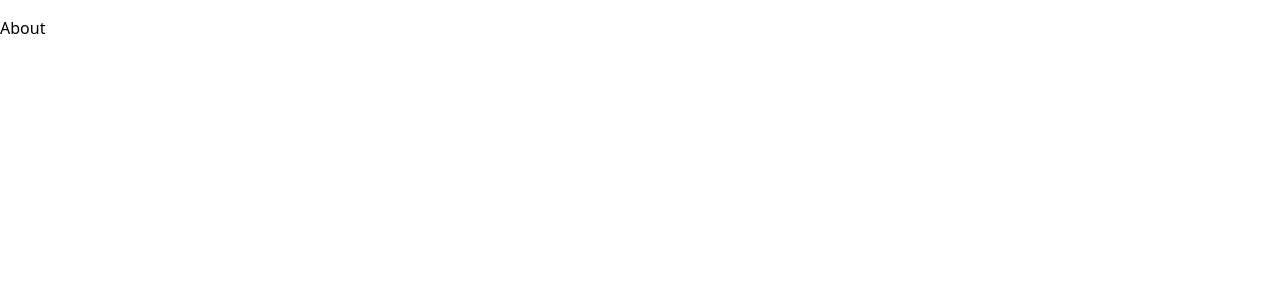
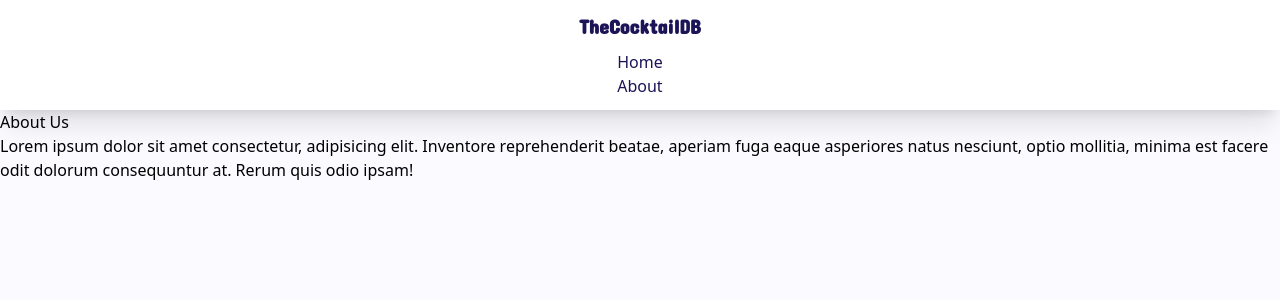
Before and after one commit to CDDR1/cocktails-app, a React (Create React App) app: page /About in a window 1280 px wide. Shown: the top 300 px of the page. Built offline with nearby package versions, Linux system fonts and the light colour scheme.

Commit message:
Finished styling Navbar component

```diff
--- a/public/index.html
+++ b/public/index.html
@@ -11,6 +11,10 @@
     />
     <link rel="apple-touch-icon" href="%PUBLIC_URL%/logo192.png" />
     <link rel="manifest" href="%PUBLIC_URL%/manifest.json" />
+    <link rel="preconnect" href="https://fonts.googleapis.com">
+<link rel="preconnect" href="https://fonts.gstatic.com" crossorigin>
+<!-- GOOGLE FONTS -->
+<link href="https://fonts.googleapis.com/css2?family=Concert+One&display=swap" rel="stylesheet">
     <title>Cocktails DB</title>
   </head>
   <body>
--- a/src/App.js
+++ b/src/App.js
@@ -4,7 +4,7 @@ import About from "./routes/About";
 
 function App() {
     return (
-        <div className="App">
+        <div className="App bg-ghost-white min-h-screen">
             <Routes>
                 <Route path="/" element={<Home />} exact />
                 <Route path="/About" element={<About />} exact />
--- a/src/components/Home.jsx
+++ b/src/components/Home.jsx
@@ -8,8 +8,10 @@ const Home = () => {
     return (
         <>
             <Navbar />
-            <Searchbar />
-            <CocktailList />
+            <div className='px-4 pt-8'>
+                <Searchbar />
+                <CocktailList />
+            </div>
         </>
     );
 }
--- a/src/components/Navbar.jsx
+++ b/src/components/Navbar.jsx
@@ -4,10 +4,10 @@ import { Outlet, Link } from "react-router-dom";
 const Navbar = () => {
     return (
         <>
-            <nav>
-                <span>TheCocktailDB</span>
-                <ul>
-                    <li><Link to='/Home'>Home</Link></li>
+            <nav className='p-3 bg-white shadow-xl text-primary flex flex-col items-center gap-2.5'>
+                <strong className='text-xl font-title font-semibold'>The<span className='text-primary'>Cocktail</span>DB</strong>
+                <ul className='font-medium'>
+                    <li><Link to='/'>Home</Link></li>
                     <li><Link to='/About'>About</Link></li>
                 </ul>
             </nav>
--- a/src/routes/About.jsx
+++ b/src/routes/About.jsx
@@ -1,7 +1,17 @@
-export default function Expenses() {
+import Navbar from "../components/Navbar";
+
+const About = () => {
     return (
-      <main style={{ padding: "1rem 0" }}>
-        <h2>About</h2>
-      </main>
+        <>
+            <Navbar />
+            <section>
+            <h1>About Us</h1>
+            <p>
+                Lorem ipsum dolor sit amet consectetur, adipisicing elit. Inventore reprehenderit beatae, aperiam fuga eaque asperiores natus nesciunt, optio mollitia, minima est facere odit dolorum consequuntur at. Rerum quis odio ipsam!
+            </p>
+        </section>
+        </>
     );
-  }
+};
+
+export default About;
--- a/tailwind.config.js
+++ b/tailwind.config.js
@@ -4,12 +4,15 @@ module.exports = {
     theme: {
         extend: {
             colors: {
-                "primary": "#030027",
+                "primary": "#1B1456",
                 "secondary": "#4C1C00",
                 "accent": "#FFE74C",
                 "ghost-white": "#FAFAFF",
-                "old-grey": "#6B6570",
+                "jet-grey": "#343434",
             },
+            fontFamily: {
+                "title": "'Concert One', cursive"
+            }
         },
     },
     plugins: [],
```
